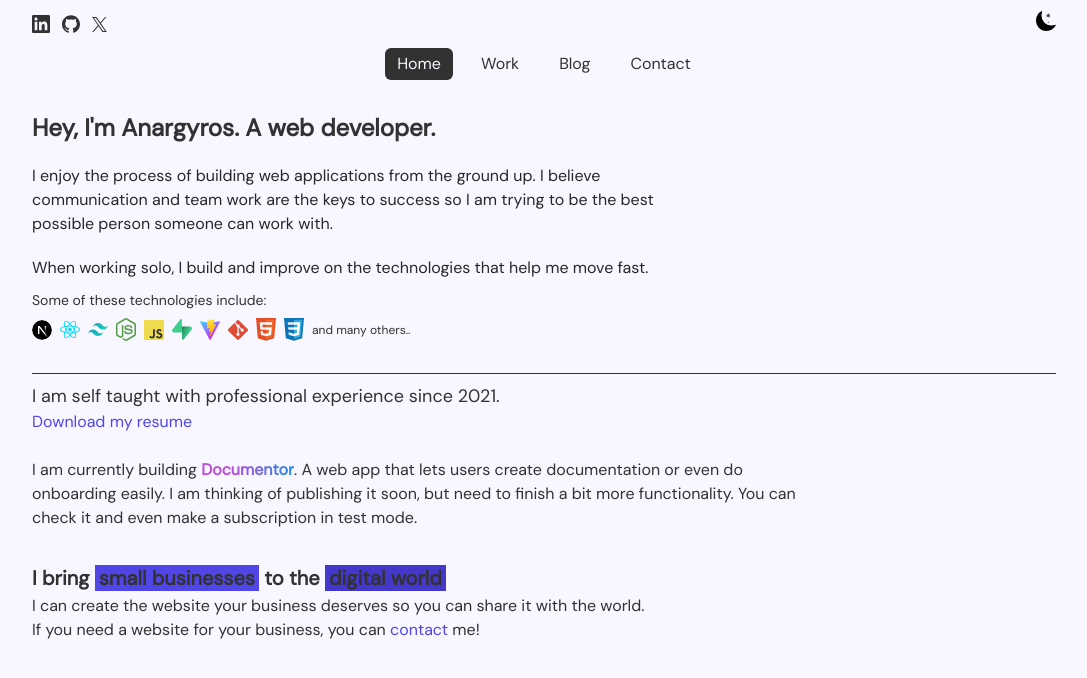
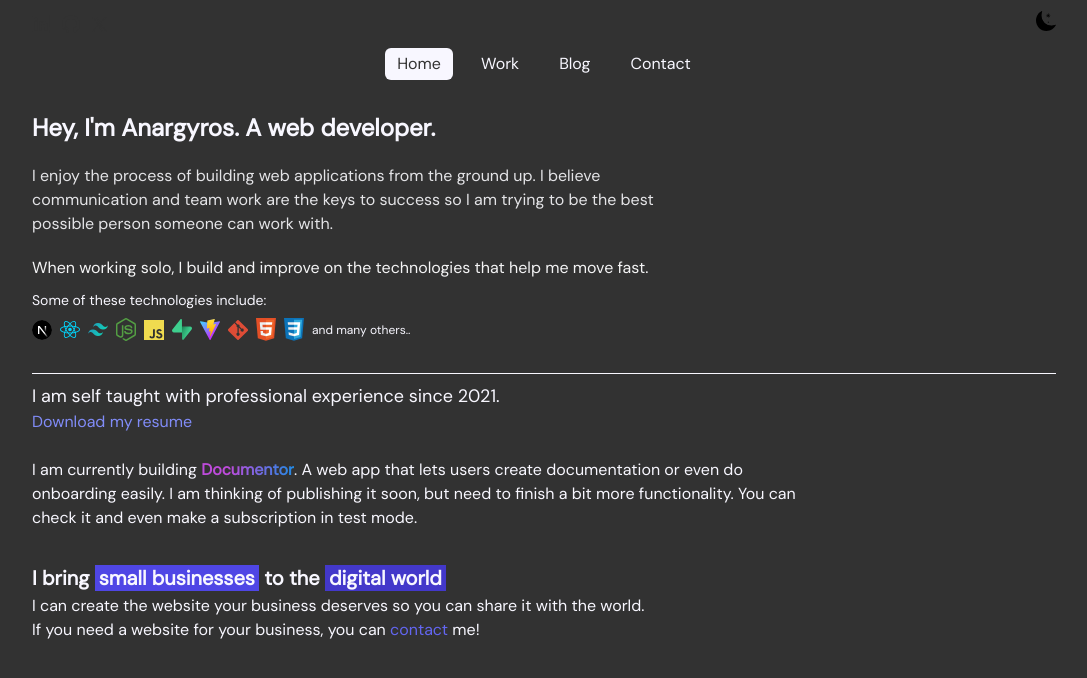
Before and after one commit to anargiris/Stylidis, a Next.js app: page / in a window 1280 px wide. Shown: the top 678 px of the page, without its empty margins (96-1183 px from the left). Built offline with nearby package versions, Linux system fonts and the light colour scheme.

Commit message:
try fix for dark mode

```diff
--- a/app/providers.js
+++ b/app/providers.js
@@ -3,5 +3,9 @@
 import { ThemeProvider } from "next-themes";
 
 export function Providers({ children }) {
-  return <ThemeProvider attribute="class">{children}</ThemeProvider>;
+  return (
+    <ThemeProvider forcedTheme="dark" attribute="class">
+      {children}
+    </ThemeProvider>
+  );
 }
--- a/blog_posts/copy_to_clipboard_mdx_code.mdx
+++ b/blog_posts/copy_to_clipboard_mdx_code.mdx
@@ -9,4 +9,8 @@ image: "blog_post_headers/2.jpg"
 
 # copy-to-clipboard utility function for code blocks in MDX
 
-I thought that implementing a simple copy to clipboard functionality for code blocks for this blog would be straight forward but actually it requires a bit of work.
+I thought that implementing a simple copy-to-clipboard functionality for code blocks for this blog would be straight forward but actually it requires a bit of work.
+
+## My approach
+
+I am using MDX and have installed the <SmallCodeBlock content='next-mdx-remote' /> and the <SmallCodeBlock content='rehype-highlight' /> packages. More info on how I set up my blog [here](https://gaudion.dev/blog/nextjs-mdx-blog)
```
